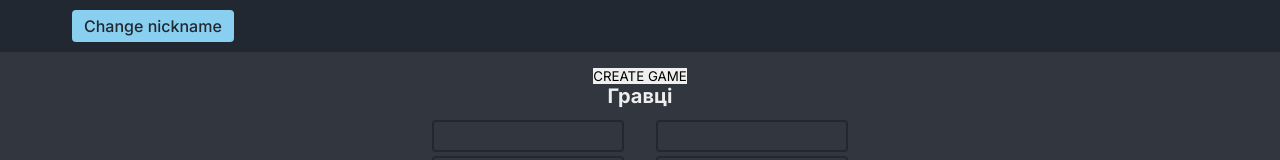
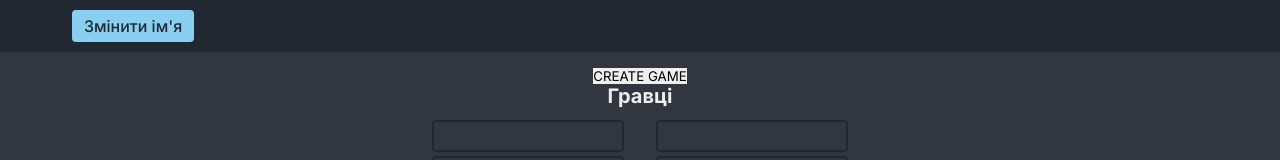
Before and after one commit to lyk336/spy-game, a Next.js app: page / in a window 1280 px wide. Shown: the top 160 px of the page. Built offline with nearby package versions, Linux system fonts and the light colour scheme; no server answers.

Commit message:
Users can now change their names

```diff
--- a/src/app/globals.css
+++ b/src/app/globals.css
@@ -1,7 +1,24 @@
 @import url('https://fonts.googleapis.com/css2?family=Roboto:wght@400;500;700&display=swap');
+
+/*==========
+      map
+    0.resets
+    1.utility classes
+    2.tables
+    3.locations
+    4.navbar
+    5.change name popup
+  ============*/
+
 /*==========
     resets
   ==========*/
+:root {
+  --primary-color: #31363f;
+  --dark-color: #222831;
+  --primary-light-color: #eee;
+  --light-blue: #89cff0;
+}
 * {
   padding: 0;
   margin: 0;
@@ -47,8 +64,8 @@ button {
 }
 body {
   font-family: 'Roboto', sans-serif;
-  color: #eeeeee;
-  background-color: #31363f;
+  color: var(--primary-light-color);
+  background-color: var(--primary-color);
 }
 .main,
 [class*='__container'] {
@@ -69,6 +86,25 @@ body {
   max-width: 79rem;
   padding: 0 2rem;
 }
+/*===================
+    utility classes
+  ===================*/
+.blue-button {
+  background-color: var(--light-blue);
+
+  color: var(--dark-color);
+  font-size: 1rem;
+  font-weight: 500;
+
+  border-radius: 0.25rem;
+  transition: all 0.15s;
+}
+.blue-button:hover {
+  filter: brightness(0.8);
+}
+.blue-button:active {
+  filter: brightness(0.7);
+}
 
 /*==========
     tables
@@ -87,7 +123,7 @@ body {
   row-gap: 0.25rem;
 }
 .tables__table {
-  border: 2px solid #222831;
+  border: 2px solid var(--dark-color);
   padding: 0.25rem 0.5rem;
   width: 12rem;
   min-height: 2rem;
@@ -98,7 +134,7 @@ body {
   border-radius: 0.25rem;
 }
 .player-you {
-  color: #89cff0;
+  color: var(--light-blue);
 }
 .player-spy {
   color: #e30b5c;
@@ -170,7 +206,7 @@ body {
   filter: brightness(0.8);
 }
 /*==========
-    Navbar
+    navbar
   ==========*/
 
 .navbar {
@@ -181,9 +217,10 @@ body {
   top: 0;
   left: 0;
   right: 0;
+  z-index: 2;
 
   height: 3.25rem;
-  background-color: #222831;
+  background-color: var(--dark-color);
 }
 .navbar__container {
   align-items: start;
@@ -191,18 +228,71 @@ body {
 }
 .navbar button {
   padding: 0.375rem 0.75rem;
-  background-color: #89cff0;
+}
 
-  color: #222831;
+/*=====================
+    change name popup
+  =====================*/
+.change-name {
+  display: flex;
+  flex-direction: column;
+  justify-content: space-between;
+  gap: 1rem;
+
+  position: fixed;
+  top: -10rem;
+  left: 50%;
+  transform: translateX(-50%);
+  z-index: 1;
+
+  background-color: var(--primary-light-color);
+  width: 25rem;
+  height: 12.5rem;
+  padding: 2rem;
+
+  border-radius: 0.5rem;
+}
+.change-name__title {
+  color: var(--dark-color);
+  font-weight: 500;
+  text-align: center;
+}
+.change-name__input {
+  border: 1px solid var(--dark-color);
+  padding: 0.25rem 0.5rem;
+
   font-size: 1rem;
-  font-weight: 500;
 
   border-radius: 0.25rem;
-  transition: all 0.15s;
 }
-.navbar button:hover {
-  filter: brightness(0.8);
+.change-name__input:focus {
+  outline-offset: 1px;
 }
-.navbar button:active {
-  filter: brightness(0.7);
+.change-name__button {
+  padding: 0.5rem 2rem;
+  width: fit-content;
+  box-sizing: border-box;
+  margin: 0 auto;
 }
+.change-name.appearing {
+  animation: appearFromTop 0.25s ease-in forwards;
+}
+.change-name.disappearing {
+  animation: disappearToBottom 0.3s ease-in forwards;
+}
+@keyframes appearFromTop {
+  0% {
+    top: -10rem;
+  }
+  100% {
+    top: 10rem;
+  }
+}
+@keyframes disappearToBottom {
+  0% {
+    top: 10rem;
+  }
+  100% {
+    top: 100%;
+  }
+}
--- a/src/app/page.tsx
+++ b/src/app/page.tsx
@@ -47,7 +47,6 @@ export default function Home() {
       socket.on('updateOnlineUsers', (usersOnline: Array<User>) => {
         setOnlineUsers(usersOnline);
       });
-      // socket.on('youSpy', () => {});
     });
 
     // user leave site => emit event
@@ -64,17 +63,18 @@ export default function Home() {
   const handleCreateGame = () => {
     socketRef.current.emit('createGame');
   };
-  const handleChangeNick = (name: string): void => {
+  const handleChangeName = (name: string): void => {
     if (!user) return;
 
     const userData: User = { ...user, name };
     localStorage.setItem('userData', JSON.stringify(userData));
+    socketRef.current.emit('userNameChanged', userData);
     setUser(userData);
   };
   return (
     <main className='main'>
       <button onClick={handleCreateGame}>CREATE GAME</button>
-      <Navbar handleChangeNick={handleChangeNick} />
+      <Navbar handleChangeName={handleChangeName} />
       <Players onlineUsers={onlineUsers} user={user} />
       <Locations />
     </main>
--- /dev/null
+++ b/src/components/changeNickForm.tsx
@@ -0,0 +1,36 @@
+import { FC, useState, ChangeEvent } from 'react';
+
+interface IChangeNicknameProps {
+  handleSubmitChange: (name: string) => void;
+  isDisappearing: boolean;
+}
+
+const ChangeName: FC<IChangeNicknameProps> = ({ isDisappearing, handleSubmitChange }) => {
+  const [name, setName] = useState<string>('');
+  const handleInputChange = (e: ChangeEvent<HTMLInputElement>): void => {
+    setName(e.target.value);
+  };
+
+  return (
+    <div className={`change-name appearing ${isDisappearing ? 'disappearing' : ''}`}>
+      <h4 className='change-name__title'>Введіть нове ім&apos;я</h4>
+      <input
+        type='text'
+        className='change-name__input'
+        placeholder="Нове ім'я"
+        value={name}
+        onChange={handleInputChange}
+      />
+      <button
+        className='change-name__button blue-button'
+        onClick={() => {
+          handleSubmitChange(name);
+        }}
+      >
+        Змінити
+      </button>
+    </div>
+  );
+};
+
+export default ChangeName;
--- a/src/components/locations.tsx
+++ b/src/components/locations.tsx
@@ -1,12 +1,8 @@
-import { FC, useEffect, useState } from 'react';
+import { FC, useState } from 'react';
 import Image from 'next/image';
 import { locations, ILocation } from '@/scripts/locationsData';
 
 interface ILocationsProps {}
-interface IImage {
-  name: string;
-  isCrossed: boolean;
-}
 
 const imageMap: Map<string, boolean> = new Map(locations.map((location: ILocation) => [location.locationName, false]));
 
--- a/src/components/nav.tsx
+++ b/src/components/nav.tsx
@@ -1,16 +1,53 @@
-import { FC } from 'react';
+import { FC, useState } from 'react';
+import ChangeName from './changeNickForm';
+import { useTimeout } from '@/hooks/useTimeout';
 
 interface INavbarProps {
-  handleChangeNick: (name: string) => void;
+  handleChangeName: (name: string) => void;
 }
 
-const Navbar: FC<INavbarProps> = () => {
+const Navbar: FC<INavbarProps> = ({ handleChangeName }) => {
+  const [isChanging, setIsChanging] = useState<boolean>(false);
+  const [isDisappearing, setIsDisappearing] = useState<boolean>(false);
+  const { timeoutClear, timeout } = useTimeout();
+
+  const turnOffPopup = () => {
+    setIsDisappearing(true);
+    timeout(() => {
+      setIsChanging(false);
+      setIsDisappearing(false);
+    }, 300);
+  };
+  const handleStartChanging = () => {
+    // turning off
+    if (isChanging && !isDisappearing) {
+      turnOffPopup();
+      return;
+    }
+
+    // turning on
+    timeoutClear();
+    setIsChanging(true);
+    setIsDisappearing(false);
+  };
+  const handleSubmitChange = (name: string): void => {
+    if (!name) return;
+
+    turnOffPopup();
+    handleChangeName(name);
+  };
+
   return (
-    <nav className='navbar'>
-      <div className='navbar__container'>
-        <button className='navbar__change-nickname'>Change nickname</button>
-      </div>
-    </nav>
+    <>
+      <nav className='navbar'>
+        <div className='navbar__container'>
+          <button className='navbar__change-nickname blue-button' onClick={handleStartChanging}>
+            Змінити ім&apos;я
+          </button>
+        </div>
+      </nav>
+      {isChanging && <ChangeName handleSubmitChange={handleSubmitChange} isDisappearing={isDisappearing} />}
+    </>
   );
 };
 
--- /dev/null
+++ b/src/hooks/useTimeout.ts
@@ -0,0 +1,14 @@
+import { useRef } from 'react';
+
+export const useTimeout = (): { timeoutClear: () => void; timeout: (cb: () => void, time: number) => void } => {
+  const timeoutId = useRef<NodeJS.Timeout>();
+  const timeoutClear = (): void => {
+    clearTimeout(timeoutId.current);
+  };
+  const timeout = (cb: () => void, time: number): void => {
+    timeoutClear();
+    timeoutId.current = setTimeout(cb, time);
+  };
+
+  return { timeoutClear, timeout };
+};
--- a/src/scripts/user.ts
+++ b/src/scripts/user.ts
@@ -1,8 +1,3 @@
-interface IUserData {
-  id: string;
-  name: string;
-  isSpy: boolean;
-}
 export class User {
   public id: string = `${Date.now()}${Math.floor(Math.random() * 1000)}`;
   public name: string =
```
Also changed, not shown: socket/index.js (+8 -1 lines).
